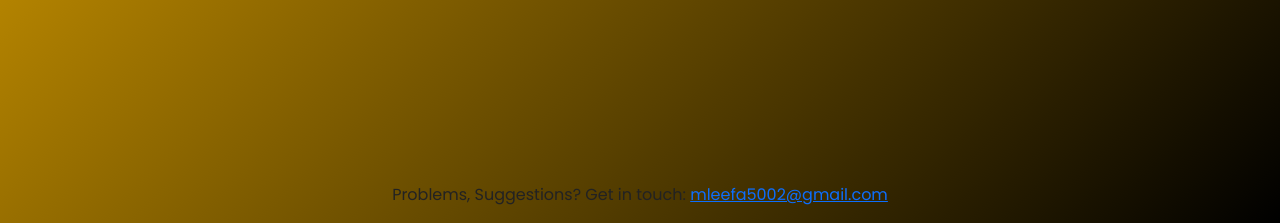
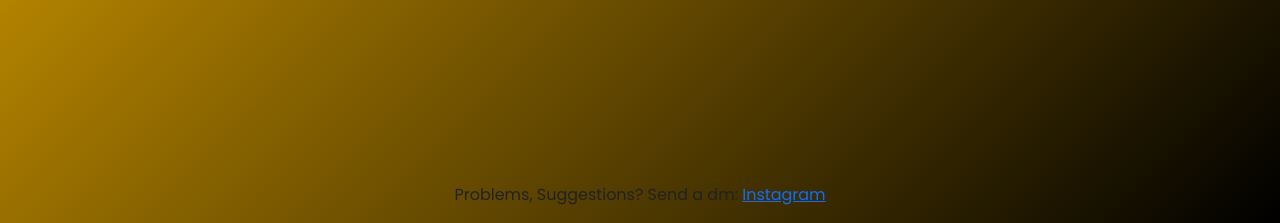
Before and after one commit to codeylee05/BeyonceVotingSite, a Django app: page / in a window 1280 px wide. Shown: the part 577-800 px from the top of the page. Run offline with Django 4.2, Linux system fonts and the light colour scheme.

Commit message:
Update index.html

```diff
--- a/core/templates/core/index.html
+++ b/core/templates/core/index.html
@@ -23,8 +23,8 @@
         <a href="{% url 'signup' %}" class="btn btn-to-auth-1 w-100">Sign Up</a>
         <a href="{% url 'login' %}" class="btn btn-to-auth-2 w-100">Log In</a>
     </div>
-    <p style="position: absolute; bottom: 0; font-size:medium; ">Problems, Suggestions? Get in touch: <a
-            href="mailto:mleefa5002@gmail.com">mleefa5002@gmail.com</a></p>
+    <p style="position: absolute; bottom: 0; font-size:medium; ">Problems, Suggestions? Send a dm: <a
+            href="https://www.instagram.com/beymoreapp">Instagram</a></p>
 
 </main>
 {% endblock %}
```
